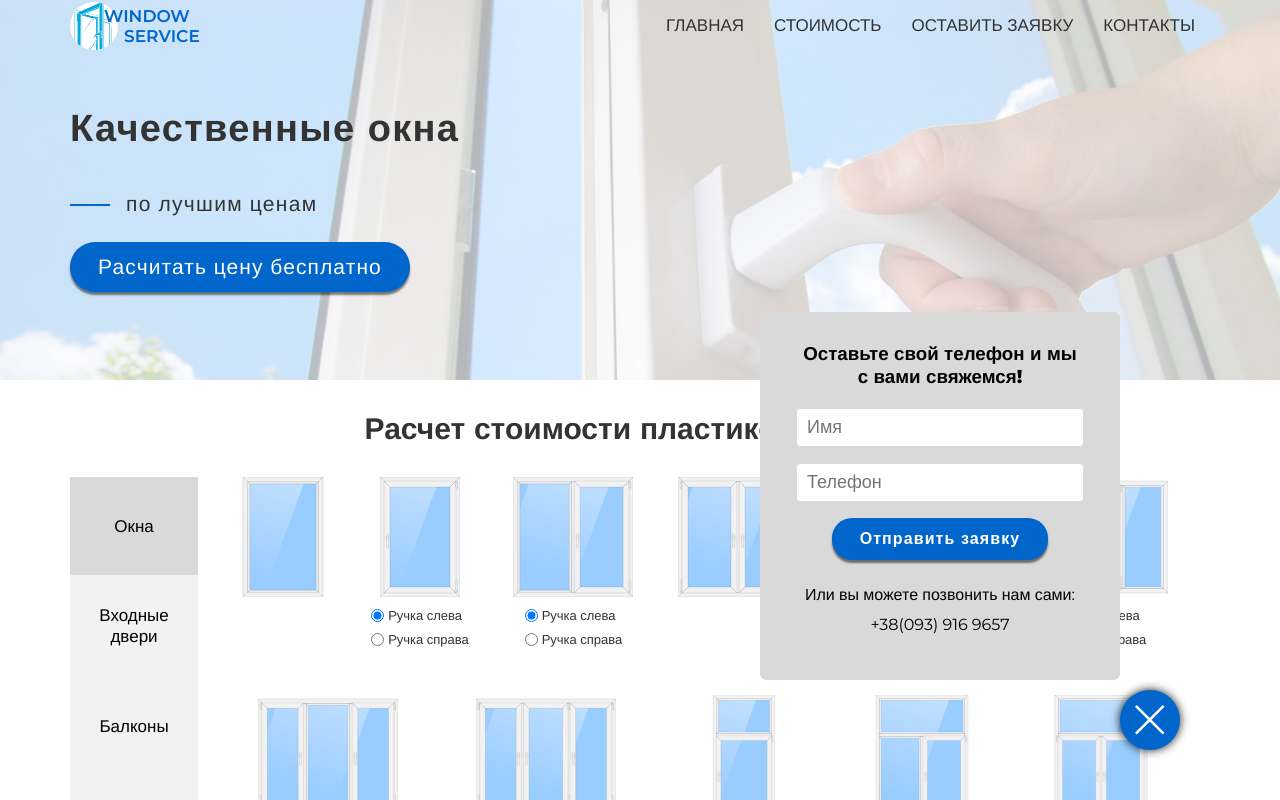
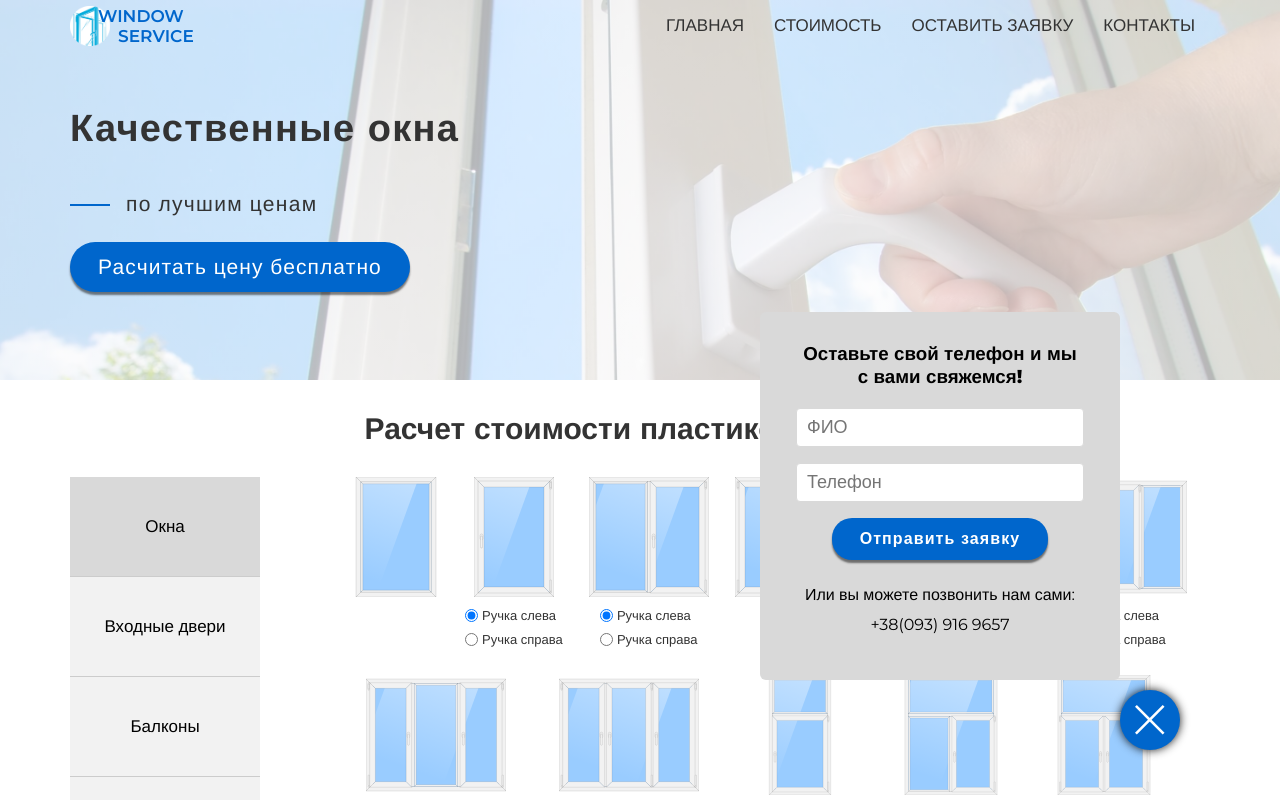
Before and after one commit to a-sapon/window-service, a React app: page / in a window 1280 px wide. Both pictures are taken after a click on the element 1150 px from the left and 720 px from the top of the page. Shown: the top 800 px of the page. Built offline with nearby package versions, Linux system fonts and the light colour scheme.

Commit message:
update styles

```diff
--- a/src/components/callButton/CallButton.js
+++ b/src/components/callButton/CallButton.js
@@ -20,7 +20,7 @@ const CallButton = () => {
       <div onClick={handleClick} className={styles.callBtnWrapper}>
         {!callBackWindow ? (
           <a
-            href={isMobile ? 'tel:+380939169657' : `javascript:void(0)`}
+            href={isMobile ? 'tel:+380939169657' : null}
           >
             <svg
               viewBox='0 0 19.3 20.1'
--- a/src/components/navbar/Navbar.module.css
+++ b/src/components/navbar/Navbar.module.css
@@ -60,11 +60,11 @@
 .logo::before {
   content: '';
   display: block;
-  width: 48px;
-  height: 48px;
+  width: 40px;
+  height: 40px;
   background-image: url(../../images/logo.png);
   background-size: cover;
-  margin-right: -14px;
+  margin-right: -12px;
 }
 
 @media (min-width: 768px) {
--- a/src/components/requestForm/RequestForm.js
+++ b/src/components/requestForm/RequestForm.js
@@ -63,7 +63,6 @@ const RequestForm = ({
     <>
       <form
         onSubmit={handleSubmit}
-        autoComplete='off'
         className={styles.requestForm}
       >
         <input
@@ -71,10 +70,11 @@ const RequestForm = ({
           name='name'
           value={info.name}
           onChange={handleChange}
-          placeholder='Имя'
+          placeholder='ФИО'
+          autoFocus
         />
         <input
-          type='tel'
+          type='number'
           name='tel'
           value={info.tel}
           onChange={handleChange}
--- a/src/components/windowTypesSection/WindowTypesSection.js
+++ b/src/components/windowTypesSection/WindowTypesSection.js
@@ -3,9 +3,9 @@ import Windows from './windowPicsSection/Windows';
 import Doors from './windowPicsSection/Doors';
 import Balconies from './windowPicsSection/Balconies';
 import BalconyDoors from './windowPicsSection/BalconyDoors';
-import styles from './windowTypesSection.module.css';
 import { selectWindowType, setSashesNumber } from '../../redux/actionCreators';
 import { connect } from 'react-redux';
+import styles from './windowTypesSection.module.css';
 
 const WindowTypesSection = ({ selectWindowType, setSashesNumber }) => {
   const [windows, openWindows] = useState(true);
--- a/src/components/windowTypesSection/windowPicsSection/windowPicsSection.module.css
+++ b/src/components/windowTypesSection/windowPicsSection/windowPicsSection.module.css
@@ -4,7 +4,7 @@
   justify-content: space-around;
 }
 
-.productsListItem, .BalconyDoorsListItem, .DoorsListItem {
+.productsListItem:not(:last-child), .BalconyDoorsListItem, .DoorsListItem {
   margin: 0 20px 20px 0;
 }
 
@@ -14,7 +14,7 @@
   }
 
   .BalconyDoorsListItem {
-    margin: 0 40px 0 40px;
+    margin: 0 60px 0 0;
   }
 }
 
@@ -24,10 +24,10 @@
   }
 
   .DoorsListItem {
-    margin: 0 40px 0 60px;
+    margin: 0 80px 0 0;
   }
 
   .BalconyDoorsListItem {
-    margin: 0 60px 0 60px;
+    margin: 0 100px 0 0;
   }
 }
--- a/src/components/windowTypesSection/windowTypesSection.module.css
+++ b/src/components/windowTypesSection/windowTypesSection.module.css
@@ -18,6 +18,11 @@
   height: 100%;
   padding: 10px;
 }
+
+.windowTypeListItem:not(:last-child) {
+  border-right: 1px solid #cccccc;
+}
+
 .windowTypeListItem:hover {
   background-color: var(--light-grey-hover);
 }
@@ -39,6 +44,13 @@
 
   .windowTypeListItem {
     padding: 20px;
+    width: 150px;
+    height: 104px;
+  }
+
+  .windowTypeListItem:not(:last-child) {
+    border-bottom: 1px solid #cccccc;
+    border-right: none;
   }
 }
 
@@ -46,11 +58,12 @@
   .windowTypeList {
     font-size: 17px;
     height: 400px;
-    margin: 0 40px 0 0;
+    margin: 0 90px 0 0;
   }
 
   .windowTypeListItem {
     padding: 30px 20px;
+    width: 190px;
   }
 }
 
```
